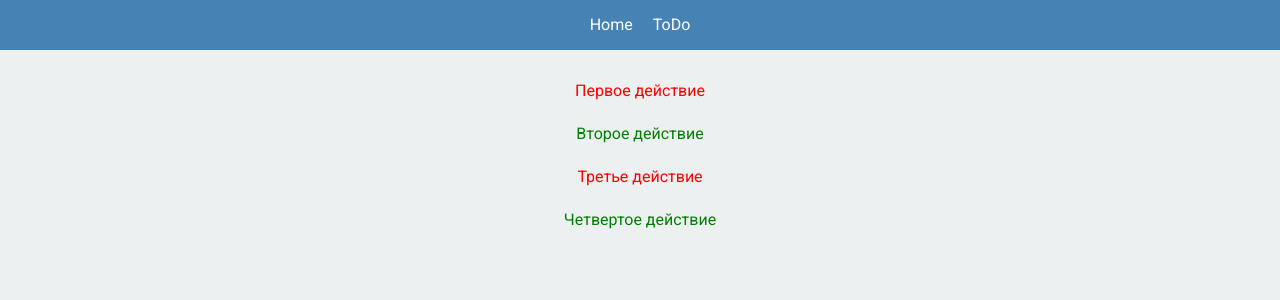
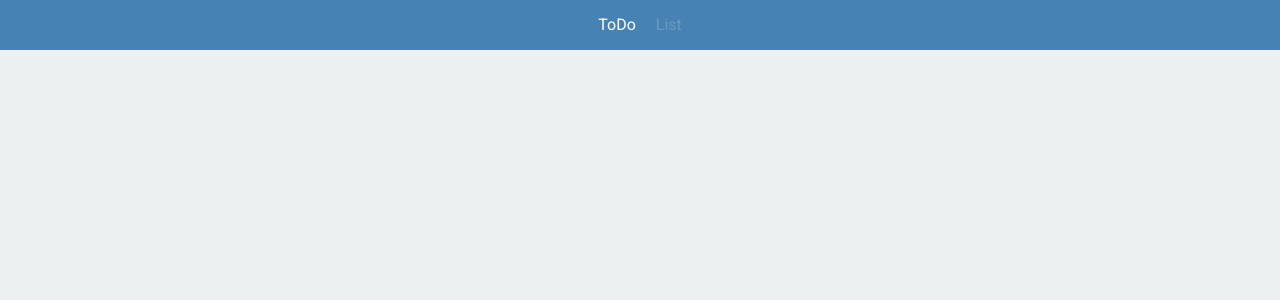
Before and after one commit to frosb1official-lang/ToDoList-React.JS-TS, a React (Create React App) app: page /list in a window 1280 px wide. Shown: the top 300 px of the page. Built offline with nearby package versions, Linux system fonts and the light colour scheme.

Commit message:
feat: connected redux toolkit

```diff
--- a/package.json
+++ b/package.json
@@ -3,6 +3,7 @@
   "version": "0.1.0",
   "private": true,
   "dependencies": {
+    "@reduxjs/toolkit": "^1.9.7",
     "@testing-library/dom": "^10.4.1",
     "@testing-library/jest-dom": "^6.9.1",
     "@testing-library/react": "^16.3.2",
@@ -13,6 +14,7 @@
     "@types/react-dom": "^19.2.3",
     "react": "^19.2.4",
     "react-dom": "^19.2.4",
+    "react-redux": "^8.1.3",
     "react-router-dom": "^7.13.2",
     "react-scripts": "5.0.1",
     "react-toastify": "^11.0.5",
--- a/src/components/Header/Header.tsx
+++ b/src/components/Header/Header.tsx
@@ -9,10 +9,8 @@ export const Header = () => {
     return (
         <header className={classes.header}>
             <div className={classes.container}>
-                <NavLink to="/" className={getActiveClass}>Home
-                </NavLink>
-                <NavLink to="/todo" className={getActiveClass}>ToDo
-                </NavLink>
+                <NavLink to="/" className={getActiveClass}>ToDo</NavLink>
+                <NavLink to="/list" className={getActiveClass}>List</NavLink>
             </div>
         </header>
     )
--- a/src/components/ListItem/ListItem.tsx
+++ b/src/components/ListItem/ListItem.tsx
@@ -3,6 +3,6 @@ import classes from './ListItem.module.scss'
 
 export const ListItem = ({todo}: { todo: ToDo }) => {
     return(
-        <a className={`${classes.link} ${todo.isDone ? classes.done : classes.notDone}`} target="_blank" href={`/app/list/${todo.id}`}>{todo.text}</a>
+        <a className={`${classes.link} ${todo.isDone ? classes.done : classes.notDone}`} target="_blank" rel="noreferrer" href={`/list/${todo.id}`}>{todo.text}</a>
     )
 }
--- a/src/components/ToDoList/ToDoListItem/ToDoListItem.tsx
+++ b/src/components/ToDoList/ToDoListItem/ToDoListItem.tsx
@@ -3,7 +3,6 @@ import { Bounce, ToastContainer, toast } from 'react-toastify'
 import './ToDoListItem.scss'
 
 export const ToDoListItem = (props: { toDoItem: ToDo , updateToDo: Function, deleteToDo: Function }) => {
-    // const notify =() => toast("Wow so easy!")
 
     return (
         <li className="todo-list-item__wrapper">
--- /dev/null
+++ b/src/feature/todolist.ts
@@ -0,0 +1,44 @@
+import { createSlice } from '@reduxjs/toolkit'
+import type { PayloadAction } from '@reduxjs/toolkit'
+import { ToDo } from '../models/todo-item'
+
+export interface TodoState {
+  todos: ToDo[]
+}
+
+const initialState: TodoState = {
+  todos: [],
+}
+
+export const todoState = createSlice({
+  name: 'todoList',
+  initialState,
+  reducers: {
+    createAction: (state, action: PayloadAction<string>) => {
+        const newToDo: ToDo = {
+            id: state.todos.length,
+            text: action.payload,
+            isDone: false
+        }
+        state.todos = [...state.todos, newToDo]
+    },
+    updateAction: (state, action: PayloadAction<ToDo>) => {
+        const newTodos = state.todos.map((todo) => {
+            if (todo.id === action.payload.id) {
+                todo.isDone = !todo.isDone
+            }
+            return todo
+        })
+        state.todos = newTodos
+    },
+    deleteAction: (state, action: PayloadAction<ToDo>) => {
+        const newTodos = state.todos.filter((todo) => todo.id !== action.payload.id)
+        state.todos = newTodos
+    },
+  },
+})
+
+
+export const { createAction, updateAction, deleteAction } = todoState.actions
+
+export default todoState.reducer
--- /dev/null
+++ b/src/helpers/storage.ts
@@ -0,0 +1,22 @@
+import { RootState } from "../store"
+
+export const saveToLocalStorage = (state: RootState) => {
+    try {
+        const appState = JSON.stringify(state)
+        localStorage.setItem('appState', appState)
+    } catch (e) {
+        console.warn(e)
+    }
+}
+
+export const loadFromLocalStorage = () => {
+    try {
+        const appState = localStorage.getItem('appState')
+
+        if (!appState) return undefined
+        return JSON.parse(appState)
+    } catch (e) {
+        console.warn(e)
+        return undefined
+    }
+}
--- a/src/pages/ToDoListPage.tsx
+++ b/src/pages/ToDoListPage.tsx
@@ -1,34 +1,25 @@
-import { useState } from "react";
 import { Form } from "../components/Form/Form";
 import { ToDoList } from "../components/ToDoList/ToDoList";
 import { ToDo } from "../models/todo-item";
 import { Bounce, ToastContainer } from "react-toastify";
+import { useDispatch, useSelector } from "react-redux";
+import { RootState } from '../store'
+import { createAction, updateAction, deleteAction } from '../feature/todolist';
 
 export const ToDoListPage = () => {
-    const [todos, setTodos] = useState<ToDo[]>([])
+    const todoList = useSelector((state: RootState) => state.todoList.todos)
+    const dispatch = useDispatch()
 
     const createNewToDo = (text: string) => {
-        const newToDo: ToDo = {
-            id: todos.length,
-            text: text,
-            isDone: false
-        }
-        setTodos([...todos, newToDo])
+        dispatch(createAction(text))
     }
 
     const updateToDo = (toDoitem: ToDo) => {
-        const newTodos = todos.map((todo) => {
-            if (todo.id === toDoitem.id) {
-                todo.isDone = !todo.isDone
-            }
-            return todo
-        })
-        setTodos(newTodos)
+        dispatch(updateAction(toDoitem))
     }
 
     const deleteToDo = (toDoitem: ToDo) => {
-        const newTodos = todos.filter((todo) => todo.id !== toDoitem.id)
-        setTodos(newTodos)
+        dispatch(deleteAction(toDoitem))
     }
 
     return (
@@ -47,7 +38,7 @@ export const ToDoListPage = () => {
                 theme="light"
                 transition={Bounce}
                 />
-            <ToDoList todos={todos} updateToDo={updateToDo} deleteToDo={deleteToDo}/>
+            <ToDoList todos={todoList} updateToDo={updateToDo} deleteToDo={deleteToDo}/>
         </>
     );
 };
--- a/src/pages/ViewList.tsx
+++ b/src/pages/ViewList.tsx
@@ -1,15 +1,19 @@
+import { useSelector } from "react-redux"
 import { ListItem } from "../components/ListItem/ListItem"
 import { ToDo } from "../models/todo-item"
+import { RootState } from "../store"
 
 interface componentProps {
     todos: ToDo[]
 }
 
-export const ViewList = ({ todos }: componentProps) => {
+export const ViewList = () => {
+    const todoList = useSelector((state: RootState) => state.todoList.todos)
+
     return(
         <div className="container">
             {
-                todos.map((todo: ToDo, idx: number) => {
+                todoList.map((todo: ToDo, idx: number) => {
                     return (<ListItem todo={todo} key={idx}/>)
                 })
             }
--- a/src/pages/ViewListItem.tsx
+++ b/src/pages/ViewListItem.tsx
@@ -1,25 +1,24 @@
 import { useEffect, useState } from "react"
 import { ToDo } from "../models/todo-item"
 import { useNavigate, useParams } from "react-router-dom"
+import { useSelector } from "react-redux"
+import { RootState } from "../store"
 
-interface ComponentProps {
-    todos: ToDo[]
-}
-
-export const ViewListItem = ({ todos }: ComponentProps) => {
+export const ViewListItem = () => {
+    const todoList = useSelector((state: RootState) => state.todoList.todos)
     const { id } = useParams()
     const navigate = useNavigate()
     const [todo, setTodo] = useState<ToDo>()
 
 
     useEffect(() => {
-        const searchTodo = todos.find((todo) => String(todo.id) === id )
+        const searchTodo = todoList.find((todo) => String(todo.id) === id )
         if (searchTodo) {
             setTodo(searchTodo)
         } else {
             navigate('/404')
         }
-    }, [todos, id, navigate])
+    }, [todoList, id, navigate])
 
     return(
         <div className="container">
--- a/src/router.tsx
+++ b/src/router.tsx
@@ -4,30 +4,6 @@ import { NotFound } from "./pages/404";
 import { ViewList } from "./pages/ViewList";
 import { ViewListItem } from "./pages/ViewListItem";
 import { ToDoListPage } from "./pages/ToDoListPage";
-import { ToDo } from "./models/todo-item";
-
-const todos: ToDo[] = [
-  {
-    id: 0,
-    text: 'Первое действие',
-    isDone: false
-  },
-  {
-    id: 1,
-    text: 'Второе действие',
-    isDone: true
-  },
-  {
-    id: 2,
-    text: 'Третье действие',
-    isDone: false
-  },
-  {
-    id: 3,
-    text: 'Четвертое действие',
-    isDone: true
-  }
-]
 
 export const router = createBrowserRouter([
   {
@@ -36,8 +12,8 @@ export const router = createBrowserRouter([
     errorElement: <NotFound />,
     children : [
       { path: '/', element: <ToDoListPage />},
-      { path: '/list', element: <ViewList todos={todos}/>, },
-      { path: '/list/:id', element: <ViewListItem todos={todos}/> }
+      { path: '/list', element: <ViewList />, },
+      { path: '/list/:id', element: <ViewListItem /> }
     ]
   },
   {
--- /dev/null
+++ b/src/store.ts
@@ -0,0 +1,16 @@
+import { configureStore } from '@reduxjs/toolkit'
+import todoReducer from './feature/todolist'
+import { loadFromLocalStorage, saveToLocalStorage } from './helpers/storage'
+
+export const store = configureStore({
+  reducer: {
+    todoList: todoReducer
+  },
+  preloadedState: loadFromLocalStorage()
+})
+
+store.subscribe(() => saveToLocalStorage(store.getState()))
+
+export type RootState = ReturnType<typeof store.getState>
+
+export type AppDispatch = typeof store.dispatch
```
Also changed, not shown: src/index.tsx (+7 -3 lines), 1 other file (tests, documents, lock files or other folders).
